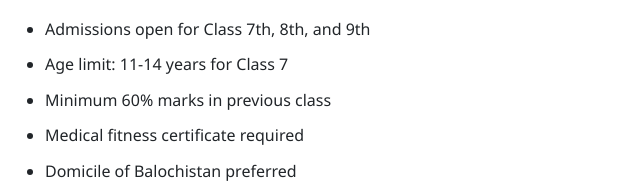
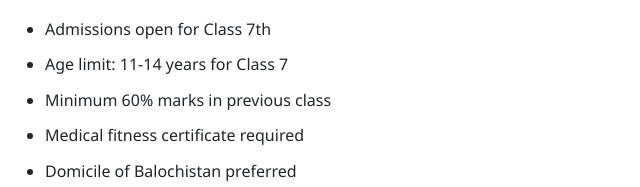
Before and after one commit to Zainuddin7/cckn, a plain HTML site: page admission.html in a window 1280 px wide. Shown: the part 305-492 px from the top of the page, 109-749 px from the left. Drawn offline with Linux system fonts and the light colour scheme.

Commit message:
Update admission.html

```diff
--- a/admission.html
+++ b/admission.html
@@ -37,7 +37,7 @@
         <div class="admission-section">
             <h2 class="section-title">Admission Criteria</h2>
             <ul>
-                <li>Admissions open for Class 7th, 8th, and 9th</li>
+                <li>Admissions open for Class 7th</li>
                 <li>Age limit: 11-14 years for Class 7</li>
                 <li>Minimum 60% marks in previous class</li>
                 <li>Medical fitness certificate required</li>
```
